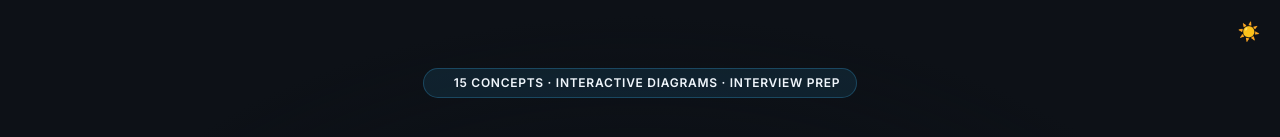
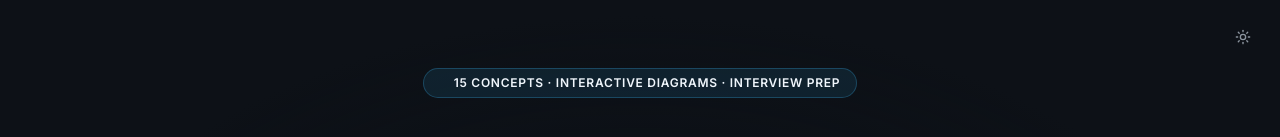
Before and after one commit to vnQ-coder/dev-labs, a Next.js app: page / in a window 1280 px wide. Shown: the top 137 px of the page. Built offline with nearby package versions, Linux system fonts and the light colour scheme.

Commit message:
design: replace emoji with Lucide Sun/Moon in ThemeToggle, add rotation animation

```diff
--- a/components/ThemeToggle.tsx
+++ b/components/ThemeToggle.tsx
@@ -1,17 +1,39 @@
 'use client';
 
+import { motion, AnimatePresence } from 'framer-motion';
+import { Sun, Moon } from 'lucide-react';
 import { useTheme } from '@/hooks/useTheme';
 
 export default function ThemeToggle({ className = '' }: { className?: string }) {
   const { theme, toggle } = useTheme();
+  const isDark = theme === 'dark';
+
   return (
     <button
       onClick={toggle}
-      className={`text-lg leading-none hover:scale-110 transition-transform ${className}`}
+      className={`relative flex items-center justify-center rounded-lg transition-colors ${className}`}
+      style={{
+        width: 34,
+        height: 34,
+        color: 'var(--tm)',
+        background: 'transparent',
+      }}
+      onMouseEnter={e => (e.currentTarget.style.background = 'var(--s3)')}
+      onMouseLeave={e => (e.currentTarget.style.background = 'transparent')}
       title="Toggle theme"
       aria-label="Toggle theme"
     >
-      {theme === 'dark' ? '☀️' : '🌙'}
+      <AnimatePresence mode="wait" initial={false}>
+        <motion.div
+          key={theme}
+          initial={{ rotate: -90, scale: 0.5, opacity: 0 }}
+          animate={{ rotate: 0, scale: 1, opacity: 1 }}
+          exit={{ rotate: 90, scale: 0.5, opacity: 0 }}
+          transition={{ duration: 0.18, ease: 'easeOut' }}
+        >
+          {isDark ? <Sun size={16} strokeWidth={2} /> : <Moon size={16} strokeWidth={2} />}
+        </motion.div>
+      </AnimatePresence>
     </button>
   );
 }
```
